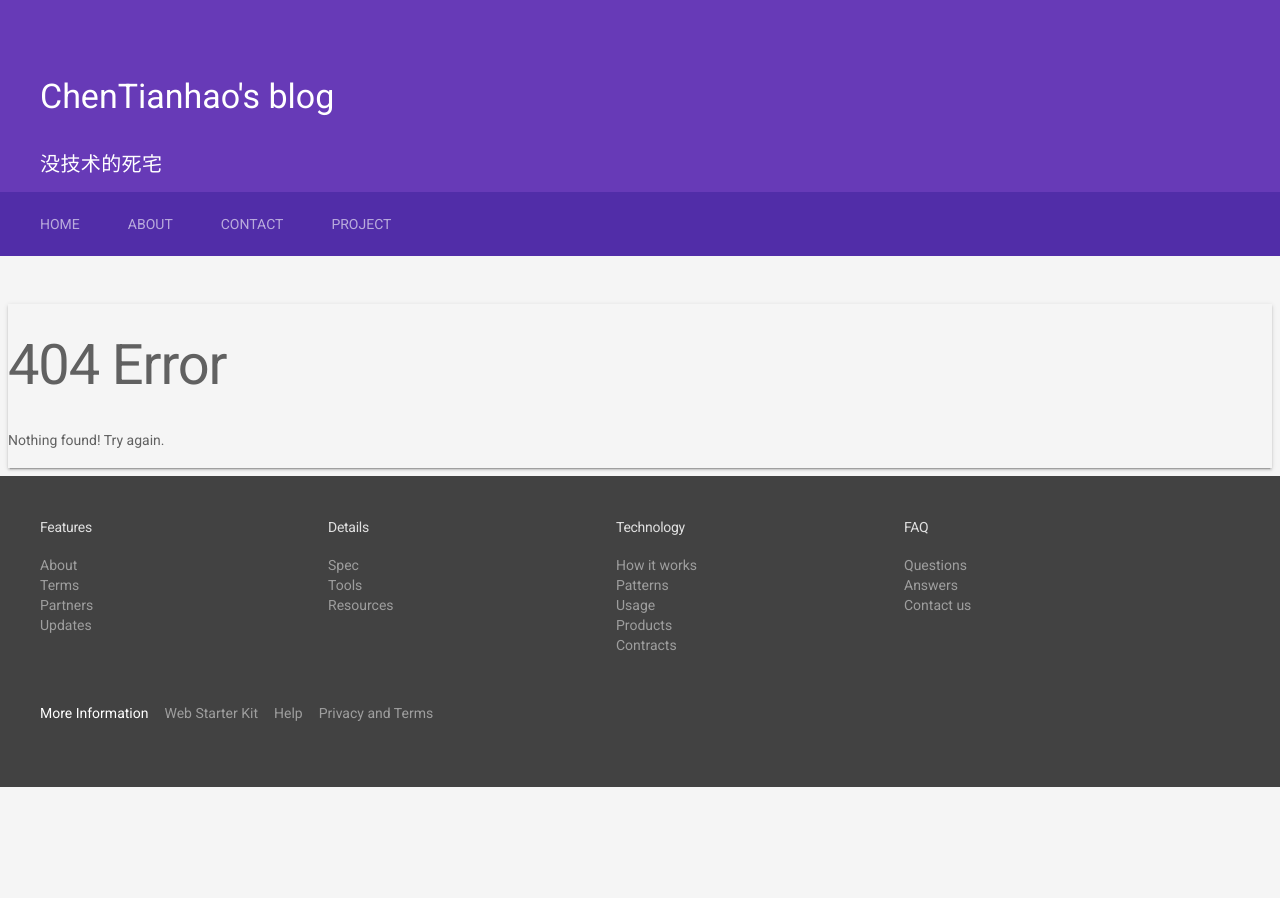
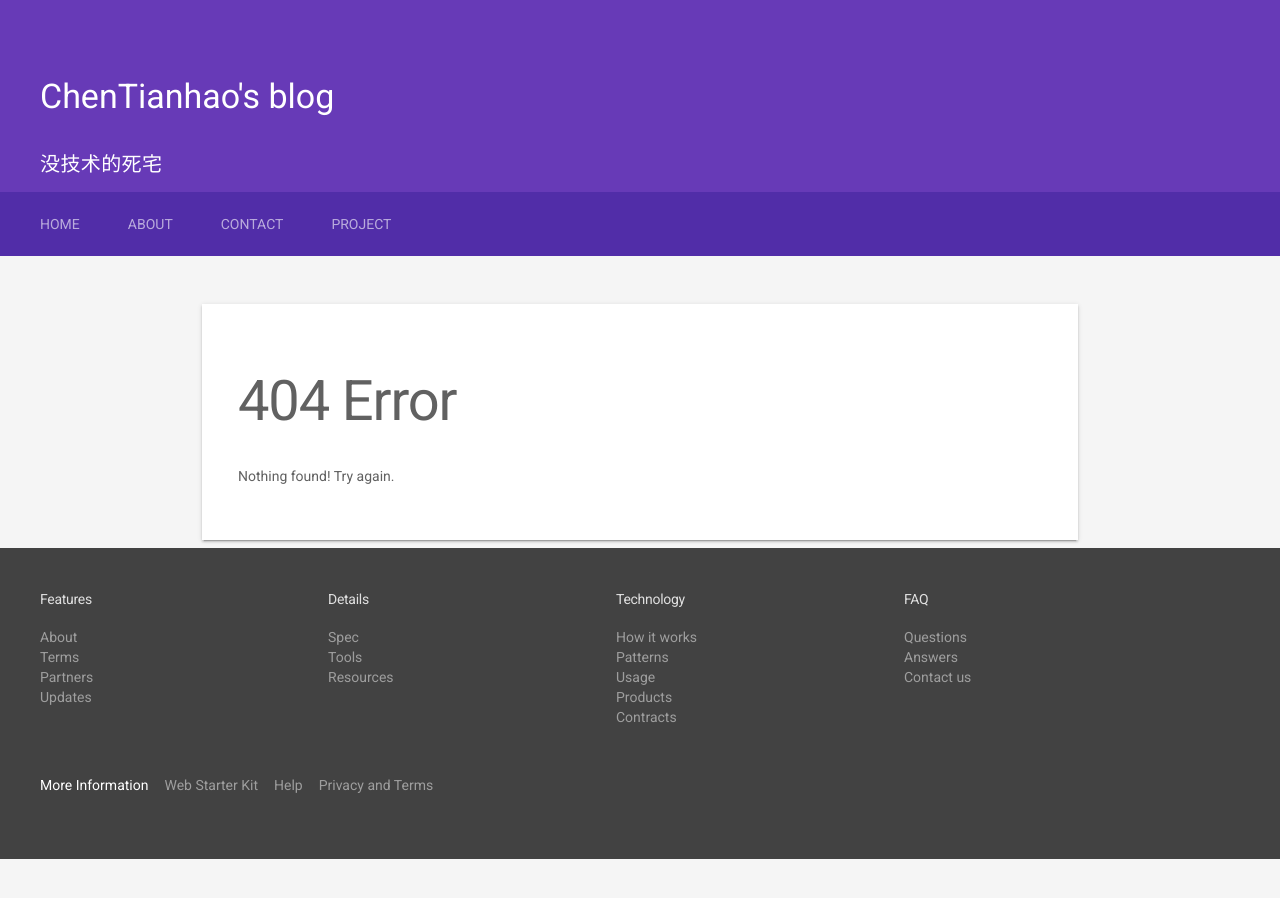
Before and after one commit to Snivyc/Snivyc.github.io, a Jekyll site: the page built from _pages/404.md, in a window 1280 px wide. Built offline with Jekyll 4.4.1, drawn with Linux system fonts in a browser that asks for light colours.

Commit message:
modified:   _layouts/post.html

```diff
--- a/_layouts/post.html
+++ b/_layouts/post.html
@@ -2,11 +2,11 @@
 layout: default
 ---
 
-<div class="section--center mdl-grid mdl-grid--no-spacing mdl-shadow--2dp">
+<div class="mdl-grid mdl-shadow--2dp" style="max-width: 860px; background: white;">
    {% if page.img %}
-    <img class="featured-img" src={{ "/images-hq/" | prepend: site.baseurl | append : page.img}} alt="{{page.title}}">
+    <img src={{ "/images-hq/" | prepend: site.baseurl | append : page.img}} alt="{{page.title}}"  style="width: 100%; height: 100%;">
     {% endif %}
-    <div class="content">
+    <div class="content" style="padding: 2em;">
     <article>
         <h1 class="page-title">{{page.title}}</h1>
         {% if page.author %}
```
